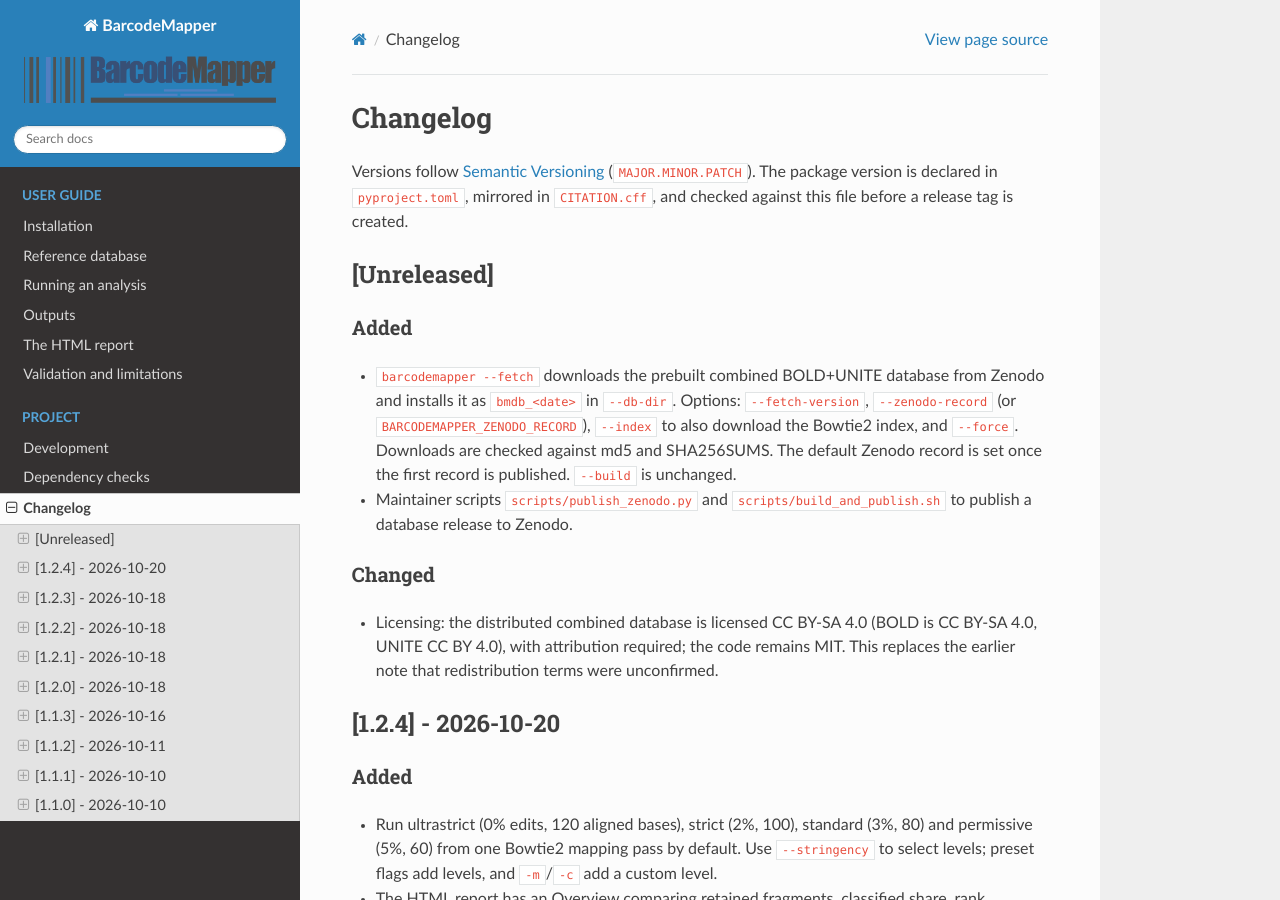
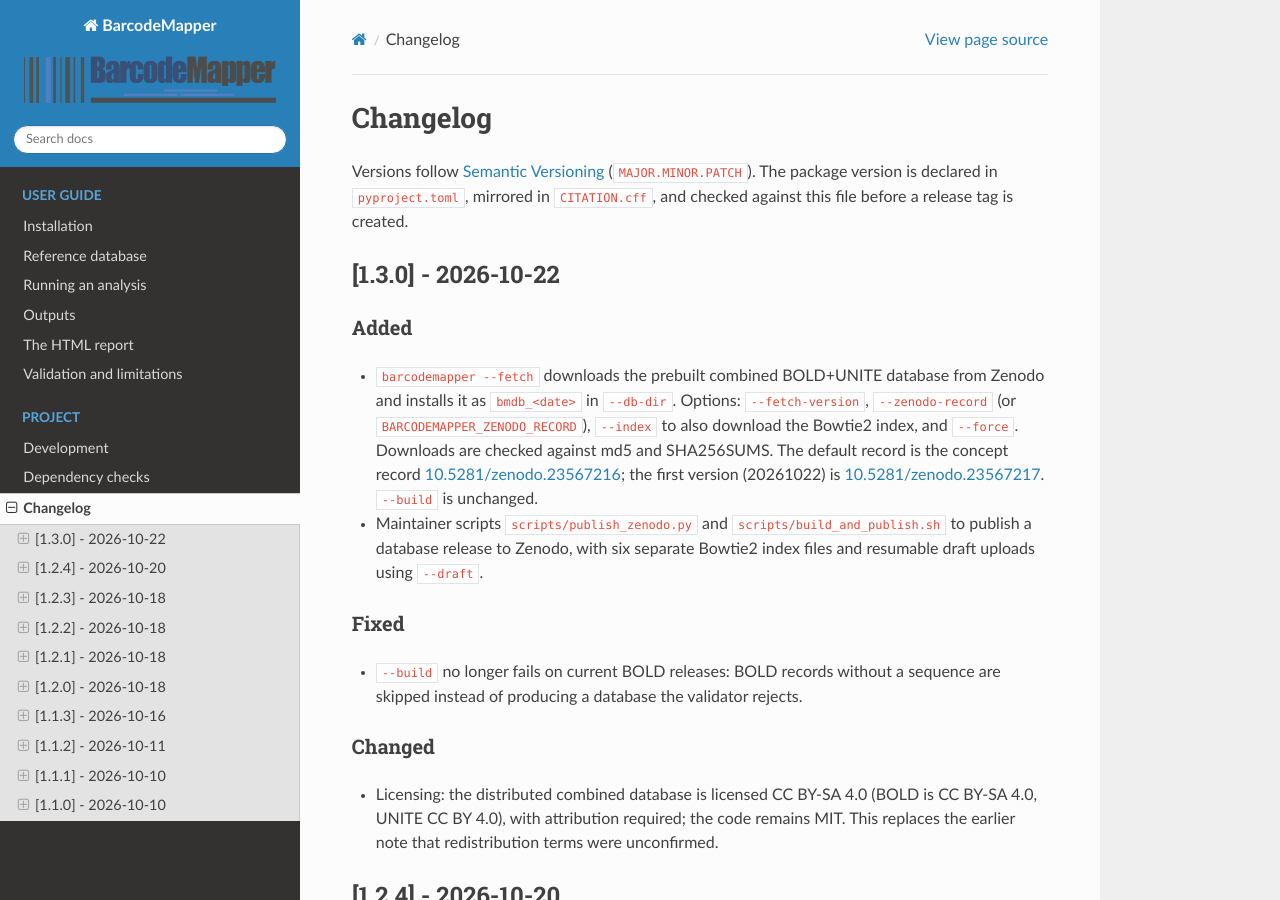
Before and after one commit to alberdilab/barcodemapper, a Sphinx documentation site: the page built from docs/changelog.md, in a window 1280 px wide and 900 px high. Built offline with Sphinx 7.4.7 and the Read the Docs theme 3.1.0, drawn with Linux system fonts in a browser that asks for light colours.

Commit message:
Release 1.3.0 with the published Zenodo database
Default --fetch record is the concept record 10.5281/zenodo.23567216 (first version 10.5281/zenodo.23567217, CC BY-SA 4.0). Adds the dataset to CITATION.cff and updates the changelog and docs.

```diff
--- a/CHANGELOG.md
+++ b/CHANGELOG.md
@@ -2,12 +2,16 @@
 
 Versions follow [Semantic Versioning](https://semver.org/) (`MAJOR.MINOR.PATCH`). The package version is declared in `pyproject.toml`, mirrored in `CITATION.cff`, and checked against this file before a release tag is created.
 
-## [Unreleased]
+## [1.3.0] - 2026-10-22
 
 ### Added
 
-- `barcodemapper --fetch` downloads the prebuilt combined BOLD+UNITE database from Zenodo and installs it as `bmdb_<date>` in `--db-dir`. Options: `--fetch-version`, `--zenodo-record` (or `BARCODEMAPPER_ZENODO_RECORD`), `--index` to also download the Bowtie2 index, and `--force`. Downloads are checked against md5 and SHA256SUMS. The default Zenodo record is set once the first record is published. `--build` is unchanged.
-- Maintainer scripts `scripts/publish_zenodo.py` and `scripts/build_and_publish.sh` to publish a database release to Zenodo.
+- `barcodemapper --fetch` downloads the prebuilt combined BOLD+UNITE database from Zenodo and installs it as `bmdb_<date>` in `--db-dir`. Options: `--fetch-version`, `--zenodo-record` (or `BARCODEMAPPER_ZENODO_RECORD`), `--index` to also download the Bowtie2 index, and `--force`. Downloads are checked against md5 and SHA256SUMS. The default record is the concept record [10.5281/zenodo.23567216](https://doi.org/10.5281/zenodo.23567216); the first version (20261022) is [10.5281/zenodo.23567217](https://doi.org/10.5281/zenodo.23567217). `--build` is unchanged.
+- Maintainer scripts `scripts/publish_zenodo.py` and `scripts/build_and_publish.sh` to publish a database release to Zenodo, with six separate Bowtie2 index files and resumable draft uploads using `--draft`.
+
+### Fixed
+
+- `--build` no longer fails on current BOLD releases: BOLD records without a sequence are skipped instead of producing a database the validator rejects.
 
 ### Changed
 
--- a/pyproject.toml
+++ b/pyproject.toml
@@ -4,7 +4,7 @@ build-backend = "setuptools.build_meta"
 
 [project]
 name = "barcodemapper"
-version = "1.2.4"
+version = "1.3.0"
 description = "Map paired shotgun reads to COI and ITS reference sequences"
 readme = "README.md"
 license = "MIT"
```
Also changed, not shown: README.md (+1 -1 lines), docs/database.md (+3 -3 lines), 2 other files.
